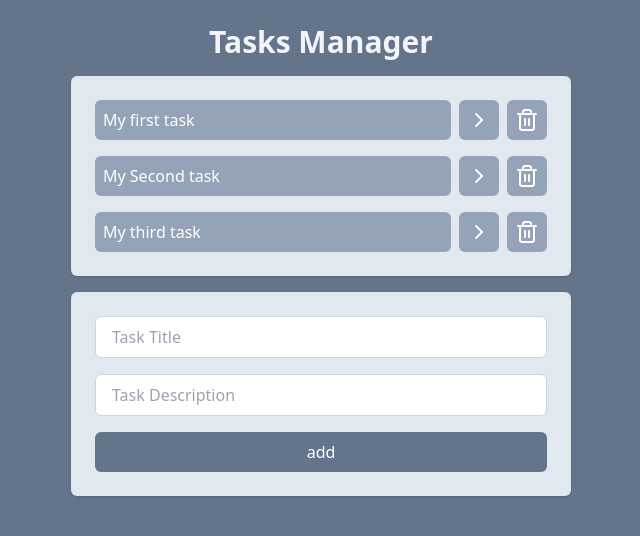
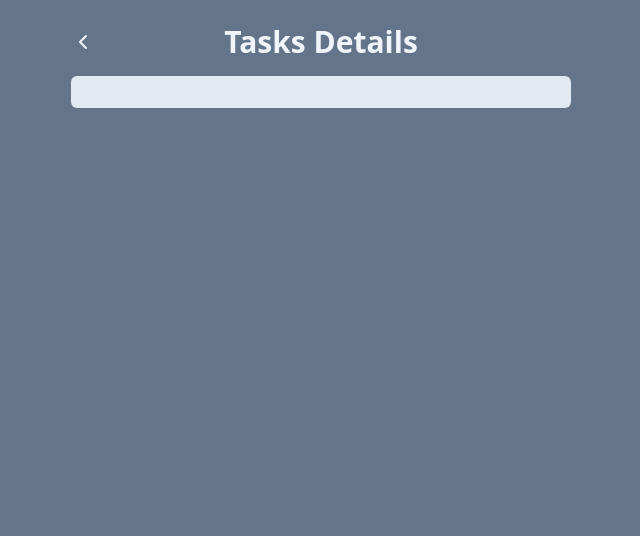
Before and after one commit to GabrielHFPirolo/Aprendizado-de-React, a React (Vite) app: page /task in a window 1280 px wide. Shown: the top 536 px of the page, without its empty margins (319-959 px from the left). Built offline with nearby package versions, Linux system fonts and the light colour scheme.

Commit message:
Aplicação localstorage e fundamento useEffects

```diff
--- a/package.json
+++ b/package.json
@@ -13,6 +13,7 @@
     "lucide-react": "^0.435.0",
     "react": "^18.3.1",
     "react-dom": "^18.3.1",
+    "react-router-dom": "^6.26.1",
     "uuid": "^10.0.0"
   },
   "devDependencies": {
--- a/src/App.jsx
+++ b/src/App.jsx
@@ -1,30 +1,16 @@
-import { useState } from "react";
+import { useEffect, useState } from "react";
 import AddTask from "./components/AddTask.jsx";
 import Tasks from "./components/Tasks.jsx";
 import "./index.css";
 import { v4 } from "uuid";
 
 function App() {
-  const [tasks, setTasks] = useState([
-    {
-      id: 1,
-      title: "My first task",
-      description: "Learn React",
-      isCompleted: false,
-    },
-    {
-      id: 2,
-      title: "My Second task",
-      description: "Learn ....",
-      isCompleted: false,
-    },
-    {
-      id: 3,
-      title: "My third task",
-      description: "Study ....",
-      isCompleted: false,
-    },
-  ]);
+  const [tasks, setTasks] = useState(JSON.parse(localStorage.getItem("tasks")));
+
+  // Executa a função sempre que um valor da lista for Alterado -> Hook UseEffects
+  useEffect(() => {
+    localStorage.setItem("tasks", JSON.stringify(tasks));
+  }, [tasks]);
 
   function onTaskClick(taskId) {
     const newTasks = tasks.map((tasks) => {
--- a/src/components/Tasks.jsx
+++ b/src/components/Tasks.jsx
@@ -1,6 +1,17 @@
 import { ChevronRightIcon, Trash2Icon } from "lucide-react";
+import { useNavigate } from "react-router-dom";
 
+//Componente será toda função que retorna um JSX
 function Tasks({ tasks, onTaskClick, onDeleteTaskClick }) {
+  const navigate = useNavigate();
+
+  function onSeeDetailsClick(tasks) {
+    const query = new URLSearchParams();
+    query.set("title", tasks.title);
+    query.set("description", tasks.description);
+    navigate(`/task?${query.toString()}`);
+  }
+
   return (
     <ul className="space-y-4 p-6 bg-slate-200 rounded-md shadow">
       {tasks.map((tasks) => (
@@ -11,7 +22,10 @@
           >
             {tasks.title}
           </button>
-          <button className="bg-slate-400 text-white p-2 rounded-md">
+          <button
+            onClick={() => onSeeDetailsClick(tasks)}
+            className="bg-slate-400 text-white p-2 rounded-md"
+          >
             <ChevronRightIcon />
           </button>
           <button
--- a/src/main.jsx
+++ b/src/main.jsx
@@ -1,10 +1,23 @@
-import { StrictMode } from 'react'
-import { createRoot } from 'react-dom/client'
-import App from './App.jsx'
-import './index.css'
+import { StrictMode } from "react";
+import { createRoot } from "react-dom/client";
+import App from "./App.jsx";
+import "./index.css";
+import { createBrowserRouter, RouterProvider } from "react-router-dom";
+import TaskPage from "./pages/TaskPage.jsx";
 
-createRoot(document.getElementById('root')).render(
+const router = createBrowserRouter([
+  {
+    path: "/",
+    element: <App />,
+  },
+  {
+    path: "/task",
+    element: <TaskPage />,
+  },
+]);
+
+createRoot(document.getElementById("root")).render(
   <StrictMode>
-    <App />
+    <RouterProvider router={router} />
   </StrictMode>,
-)
+);
--- /dev/null
+++ b/src/pages/TaskPage.jsx
@@ -0,0 +1,33 @@
+import { ChevronLeftIcon } from "lucide-react";
+import { useNavigate, useSearchParams } from "react-router-dom";
+
+function TaskPage() {
+  const navigate = useNavigate();
+  const [searchParams] = useSearchParams();
+  const title = searchParams.get("title");
+  const description = searchParams.get("description");
+  return (
+    <div className="w-screen h-screen bg-slate-500 flex justify-center p-6">
+      <div className="w-[500px] space-y-4">
+        <div className="flex justify-center relative">
+          <button
+            onClick={() => navigate(-1)}
+            className="absolute bottom-0 top-0 left-0 text-slate-100"
+          >
+            <ChevronLeftIcon />
+          </button>
+          <h1 className="text-3xl text-slate-100 font-bold text-center">
+            Tasks Details
+          </h1>
+        </div>
+
+        <div className="bg-slate-200 p-4 rounded-md">
+          <h2 className="text-xl font-bold text-slate-600">{title}</h2>
+          <p className="text-slate-600">{description}</p>
+        </div>
+      </div>
+    </div>
+  );
+}
+
+export default TaskPage;
```
Also changed, not shown: 1 other file (tests, documents, lock files or other folders).
